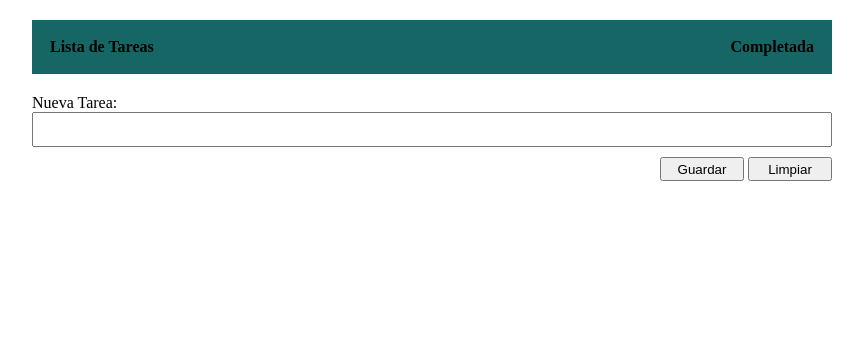
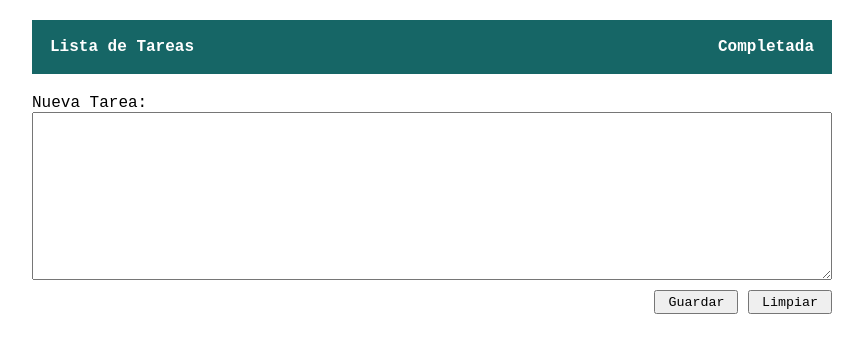
Before and after one commit to Krebs-et/listas, a plain HTML site: page index.html in a window 1280 px wide. Shown: the whole page, without its empty margins (208-1071 px from the left). Drawn offline with Linux system fonts and the light colour scheme.

Commit message:
"Un poco de estilos"

```diff
--- a/index.html
+++ b/index.html
@@ -17,7 +17,7 @@
 
     <div class="newTaskContainer">
       <label for="nuevaTarea">Nueva Tarea: </label>
-      <input type="text" name="nuevaTarea" class="nuevaTarea" />
+      <textarea required type="text" name="nuevaTarea" class="nuevaTarea"></textarea>
       <div class="buttonContainers">
         <button class="addTask">Guardar</button>
         <button class="clean">Limpiar</button>
--- a/script.js
+++ b/script.js
@@ -6,9 +6,8 @@ const btnClean = document.querySelector(".clean");
 let taskId = localStorage.length;
 
 function display() {
-
-    for (let i = 0; i < localStorage.length; i++){
-        let storedChild = document.createElement("li")
+  for (let i = 0; i < localStorage.length; i++) {
+    let storedChild = document.createElement("li");
     let storedCheckBox = document.createElement("input");
     storedCheckBox.type = "checkbox";
     storedChild.classList.add("elementoLista");
@@ -19,7 +18,6 @@ function display() {
 }
 
 btnAgregar.addEventListener("click", () => {
-
   if (nuevaTarea.value != "") {
     const child = document.createElement("li");
     const checkBox = document.createElement("input");
@@ -33,13 +31,16 @@ btnAgregar.addEventListener("click", () => {
   }
 
   nuevaTarea.value = "";
-
-})
+});
 
 btnClean.addEventListener("click", () => {
+  if (confirm("¡Estás por eliminar todas las tareas!")) {
+    alert("Conste.")
     localStorage.clear();
     window.location.reload(true);
+  } else {
+    alert("La andabas regando.")
   }
-)
+});
 
 display();
--- a/style.css
+++ b/style.css
@@ -2,6 +2,7 @@
     margin: 0px;
     padding: 0px;
     box-sizing: content-box;
+    font-family: 'Courier New', Courier, monospace;
 }
 
 ul {
@@ -16,6 +17,7 @@ ul {
     display: flex;
     align-items: center;
     justify-content: space-between;
+    color: white;
 }
 
 .elementoLista{
@@ -40,8 +42,9 @@ button{
     flex-direction: column;
 }
 
-input {
+.nuevaTarea {
     padding: 8px;
+    height: 150px;
 }
 
 .buttonContainers {
```
Lines whose indentation alone changed are shown as unchanged.
